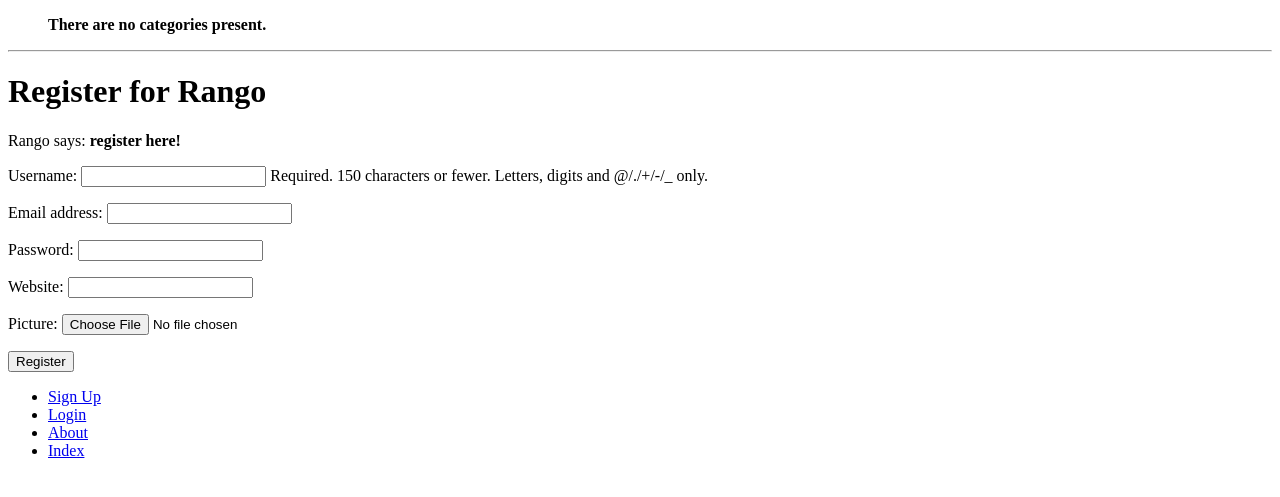
After one commit to FlyingJackLee/tango_with_django_project, a Django app: page /rango/register/ in a window 1280 px wide. The commit adds this page. Shown: the top 497 px of the page. Run offline with Django 3.2, Linux system fonts and the light colour scheme; data that the repository does not hold is empty.

Commit message:
1. add log/register/logout page 2. add authentication 3. limit the width and height of picture on index/about page

```diff
--- a/rango/admin.py
+++ b/rango/admin.py
@@ -1,5 +1,5 @@
 from django.contrib import admin
-from rango.models import Category,Page
+from rango.models import Category,Page,UserProfile
 
 # Register your models here.
 class PageAdmin(admin.ModelAdmin):
@@ -10,3 +10,4 @@
 
 admin.site.register(Category,CategoryAdmin)
 admin.site.register(Page,PageAdmin)
+admin.site.register(UserProfile)
--- a/rango/forms.py
+++ b/rango/forms.py
@@ -2,7 +2,8 @@
 from django.conf.urls import url
 from django.forms import fields
 from django.template.defaultfilters import title
-from rango.models import Page,Category
+from rango.models import Page,Category, UserProfile
+from django.contrib.auth.models import User
 
 class CategoryForm(forms.ModelForm):
     name = forms.CharField(max_length=Category.NAME_MAX_LENGTH,help_text="Please enter the category name.")
@@ -30,5 +31,16 @@
             url = f'http://{url}'
             cleaned_data['url'] = url
 
-        print(url)
         return cleaned_data
+
+class UserForm(forms.ModelForm):
+    password = forms.CharField(widget=forms.PasswordInput())
+
+    class Meta:
+        model = User
+        fields = ('username', 'email', 'password',)
+
+class UserProfileForm(forms.ModelForm):
+    class Meta:
+        model = UserProfile
+        fields = ('website', 'picture',)
--- a/rango/models.py
+++ b/rango/models.py
@@ -1,5 +1,6 @@
 from django.db import models
 from django.template.defaultfilters import slugify
+from django.contrib.auth.models import User
 
 # Create your models here.
 class Category(models.Model):
@@ -32,3 +33,12 @@
 
     def __str__(self):
         return self.title
+
+class UserProfile(models.Model):
+    user = models.OneToOneField(User,on_delete=models.CASCADE)
+
+    website = models.URLField(blank=True)
+    picture = models.ImageField(upload_to='profile_images',blank=True)
+
+    def __str__(self):
+        return self.user.username
--- a/rango/urls.py
+++ b/rango/urls.py
@@ -8,5 +8,9 @@
     path('about/',views.about,name='about'),
     path('category/<slug:category_name_slug>/',views.show_category,name="show_category"),
     path('add_category/',views.add_category,name="add_category"),
-    path('category/<slug:category_name_slug>/add_page/',views.add_page,name="add_page")
+    path('category/<slug:category_name_slug>/add_page/',views.add_page,name="add_page"),
+    path('register/',views.register,name="register"),
+    path('login/',views.user_login,name="login"),
+    path('restricted/', views.restricted, name='restricted'),
+    path('logout/', views.user_logout, name='logout'),
 ]
--- a/rango/views.py
+++ b/rango/views.py
@@ -1,9 +1,13 @@
+from django.contrib.auth.models import User
 from rango.forms import CategoryForm, PageForm
 from django.shortcuts import redirect, render
 from django.http import HttpResponse
 from django.shortcuts import render
 from rango.models import Category, Page
 from django.urls import reverse
+from rango.forms import UserForm, UserProfileForm
+from django.contrib.auth import authenticate,login, logout
+from django.contrib.auth.decorators import login_required
 
 # Create your views here.
 def index(request):
@@ -42,7 +46,10 @@
 
     return render(request,'rango/category.html',context=context_dict)
 
+
+@login_required
 def add_category(request):
+
     #first render
     form = CategoryForm()
 
@@ -61,6 +68,7 @@
 
     return render(request,'rango/add_category.html',{'form':form})
 
+@login_required
 def add_page(request,category_name_slug):
     try:
         category = Category.objects.get(slug=category_name_slug)
@@ -89,3 +97,70 @@
 
     context_dict = {'form': form, 'category': category}
     return render(request,'rango/add_page.html',context_dict)
+
+
+def register(request):
+    registered = False
+
+    if request.method == 'POST':
+
+        user_form = UserForm(request.POST)
+        profile_form = UserProfileForm(request.POST)
+
+        if user_form.is_valid() and profile_form.is_valid():
+            user = user_form.save()
+            user.set_password(user.password)
+            user.save()
+
+            profile = profile_form.save(commit=False)
+            profile.user = user
+
+            if 'picture' in request.FILES:
+                profile.picture = request.FILES['picture']
+
+            profile.save()
+
+            registered = True
+
+        else:
+            print(user_form.errors, profile_form.errors)
+
+    else:
+        user_form = UserForm()
+        profile_form = UserProfileForm()
+
+    return render(request,'rango/register.html',context= {
+        'user_form': user_form,'profile_form': profile_form, 'registered': registered
+    })
+
+def user_login(request):
+    if request.method == 'POST':
+        username = request.POST.get('username')
+        password = request.POST.get('password')
+
+        user = authenticate(username=username,password=password)
+
+        if user:
+            if user.is_active:
+                login(request,user)
+                return redirect(reverse('rango:index'))
+            else:
+                return HttpResponse("Your Rango account is disabled.")
+
+        else:
+            print(f"Invalid login details: {username}, {password}")
+            return HttpResponse("Invalid login details supplied.")
+
+    else:
+        return render(request, 'rango/login.html')
+
+
+@login_required
+def restricted(request):
+    return render(request,'rango/restricted.html')
+
+
+@login_required
+def user_logout(request):
+    logout(request)
+    return redirect(reverse('rango:index'))
--- a/templates/rango/about.html
+++ b/templates/rango/about.html
@@ -14,7 +14,7 @@
     <p>here is the about page.</p>
 
     <div>
-        <img src="{{ MEDIA_URL }}cat.jpg" alt="Picture of a Cat." />
-        <img src="{% static 'images/rango.jpg' %}" alt="Picture of Rango" /> <!-- New line -->
+        <img src="{{ MEDIA_URL }}cat.jpg" alt="Picture of a Cat." height="200" width="300"/>
+        <img src="{% static 'images/rango.jpg' %}" alt="Picture of Rango" height="500" width="300" /> <!-- New line -->
     </div>
 {% endblock  %}
--- a/templates/rango/base.html
+++ b/templates/rango/base.html
@@ -26,7 +26,16 @@
 <div>
 </div>
     <ul>
-        <li><a href="{% url 'rango:add_category' %}">Add a New Category</a></li>
+        {% if user.is_authenticated %}
+            <!-- Show these links when the user is logged in -->
+            <li><a href="{% url 'rango:restricted' %}">Restricted Page</a></li>
+            <li><a href="{% url 'rango:logout' %}">Logout</a></li>
+            <li><a href="{% url 'rango:add_category' %}">Add a New Category</a></li>
+        {% else %}
+            <!-- Show these links when the user is NOT logged in -->
+            <li><a href="{% url 'rango:register' %}">Sign Up</a></li>
+            <li><a href="{% url 'rango:login' %}">Login</a></li>
+        {% endif %}
         <li><a href="{% url 'rango:about' %}">About</a></li>
         <li><a href="{% url 'rango:index' %}">Index</a></li>
     </ul>
--- a/templates/rango/category.html
+++ b/templates/rango/category.html
@@ -22,7 +22,9 @@
             {% else %}
             <strong>No pages currently in category.</strong>
         {% endif %}
-    <a href= " {% url 'rango:add_page' category.slug %} ">Add Page</a><br />
+        {% if user.is_authenticated %}
+                <a href= " {% url 'rango:add_page' category.slug %} ">Add Page</a><br />
+        {% endif %}
     {% else %}
             The specified category does not exist.
     {% endif %}
--- /dev/null
+++ b/templates/rango/register.html
@@ -0,0 +1,25 @@
+{% extends 'rango/base.html' %}
+{% load staticfiles %}
+
+{% block title_block %}
+Register
+{% endblock %}
+
+{% block  body_block %}
+<h1>Register for Rango</h1>
+{% if registered %}
+Rango says: <strong>thank you for registering!</strong>
+<a href="{% url 'rango:index' %}">Return to the homepage.</a><br />
+{% else %}
+Rango says: <strong>register here!</strong><br />
+<form id="user_form" method="POST" action="{% url 'rango:register' %}" enctype="multipart/form-data">
+    {% csrf_token %}
+    <!-- Display each form -->
+    {{ user_form.as_p }}
+    {{ profile_form.as_p }}
+    <!-- Provide a button to click to submit the form. -->
+    <input type="submit" name="submit" value="Register" />
+</form>
+{% endif %}
+
+{% endblock %}
```
Also changed, not shown: tango_with_django_project/settings.py (+6 -1 lines), templates/rango/index.html (+7 -3 lines), templates/rango/login.html (added, +18 -0 lines), templates/rango/restricted.html (added, +11 -0 lines), media/profile_images/MV5BMGJhYTRiOWEtYjBhZS00OGJjLWJhMDItNTMwYmUwYTNhMGFjXkEyXkFqcGdeQXVyMTA3M_AzKLQBO.jpg (added), rango/migrations/0007_userprofile.py (added).
